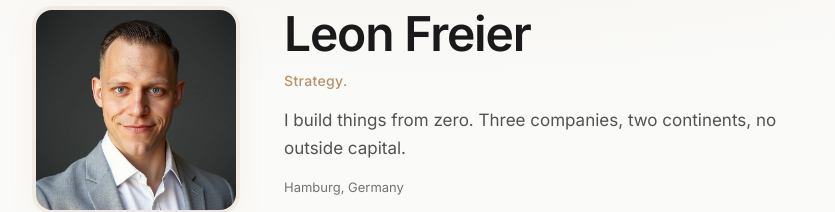
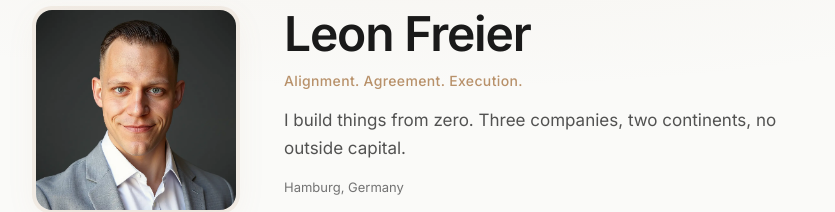
Before and after one commit to Apex-Sudo/leonfreier, a Next.js app: page / in a window 1280 px wide. Shown: the part 150-362 px from the top of the page, without its empty margins (220-1055 px from the left). Built offline with nearby package versions, Linux system fonts and the light colour scheme.

Commit message:
Tagline: Alignment. Agreement. Execution.

```diff
--- a/app/page.tsx
+++ b/app/page.tsx
@@ -18,7 +18,7 @@ export default function Home() {
             />
             <div>
               <h1 className="text-3xl md:text-5xl font-semibold tracking-tight mb-3">Leon Freier</h1>
-              <p className="text-accent font-medium text-[14px] tracking-wide mb-4">Strategy.</p>
+              <p className="text-accent font-medium text-[14px] tracking-wide mb-4">Alignment. Agreement. Execution.</p>
               <p className="text-[15px] md:text-[17px] leading-relaxed text-foreground/75 max-w-lg">
                 I build things from zero. Three companies, two continents, no outside capital.
               </p>
```
